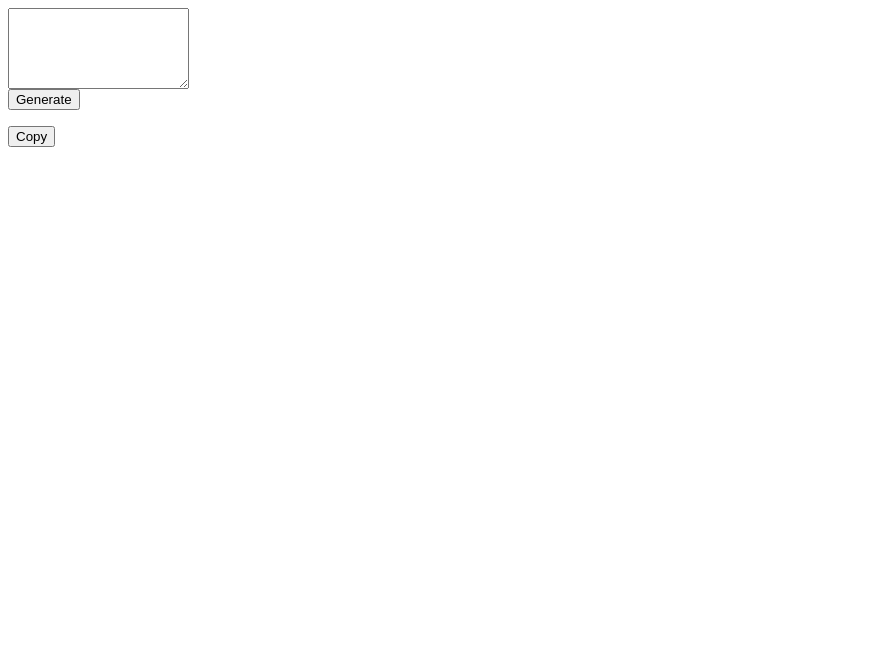
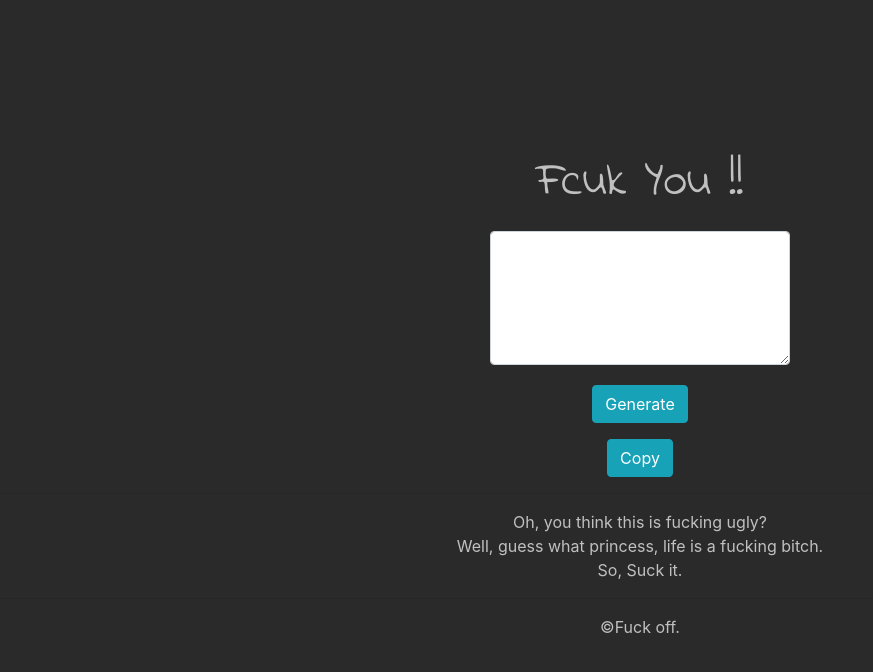
Before and after one commit to GravityRIT/FcukGen, a website: page static/index.html in a window 1280 px wide. Shown: the whole page, without its empty margins (0-873 px from the left). Drawn offline with nearby package versions, Linux system fonts and the light colour scheme.

Commit message:
UI changes

```diff
--- a/static/index.css
+++ b/static/index.css
@@ -1,3 +1,18 @@
+@import url('https://fonts.googleapis.com/css?family=Indie+Flower');
+
+body{
+	background-color: #2a2a2a;
+	/*background-image: url('img/bg.jpg');*/
+    background-position: center;
+	color: silver;
+}
+.form-control{
+	margin: 20px;
+	width: 300px;
+}
+.content{
+	padding-top: 12%;
+}
 .input-area > *,.output-area > * {
     display: block;
 }
--- a/static/index.html
+++ b/static/index.html
@@ -2,19 +2,30 @@
 <html>
 <head>
     <title>Fucking Article Generator</title>
+    <meta name="viewport" content="width=device-width, initial-scale=1.0">
+    <link rel="stylesheet" href="https://maxcdn.bootstrapcdn.com/bootstrap/4.0.0/css/bootstrap.min.css" integrity="sha384-Gn5384xqQ1aoWXA+058RXPxPg6fy4IWvTNh0E263XmFcJlSAwiGgFAW/dAiS6JXm" crossorigin="anonymous">
+    <script src="https://code.jquery.com/jquery-3.2.1.slim.min.js" integrity="sha384-KJ3o2DKtIkvYIK3UENzmM7KCkRr/rE9/Qpg6aAZGJwFDMVNA/GpGFF93hXpG5KkN" crossorigin="anonymous"></script>
+    <script src="https://cdnjs.cloudflare.com/ajax/libs/popper.js/1.12.9/umd/popper.min.js" integrity="sha384-ApNbgh9B+Y1QKtv3Rn7W3mgPxhU9K/ScQsAP7hUibX39j7fakFPskvXusvfa0b4Q" crossorigin="anonymous"></script>
+    <script src="https://maxcdn.bootstrapcdn.com/bootstrap/4.0.0/js/bootstrap.min.js" integrity="sha384-JZR6Spejh4U02d8jOt6vLEHfe/JQGiRRSQQxSfFWpi1MquVdAyjUar5+76PVCmYl" crossorigin="anonymous"></script>
+
     <link href="index.css" rel="stylesheet"/>
 </head>
 <body>
-<div class="content">
+<div class="content" align="center"">
+    <h1 style="font-family: 'Indie Flower', cursive;"><font size="7">Fcuk You !!</font></h1>
     <div class="input-area">
-        <textarea rows="5" id="text"></textarea>
-        <button id="button">Generate</button>
+        <textarea class="form-control" rows="5" id="text"></textarea>
+        <button type="button" class="btn btn-info" id="button">Generate</button>
     </div>
     <div class="output-area">
         <p id="output"></p>
-        <button id="copy_button">Copy</button>
+        <button type="button" class="btn btn-info" id="copy_button">Copy</button>
     </div>
+    <hr>
+    <p>Oh, you think this is fucking ugly?</br>Well, guess what princess, life is a fucking bitch.</br>So, Suck it.</p>
 </div>
+<hr>
+<p align="center">©Fuck off.</p>
 </body>
     <script src="index.js"></script>
 </html>
```
